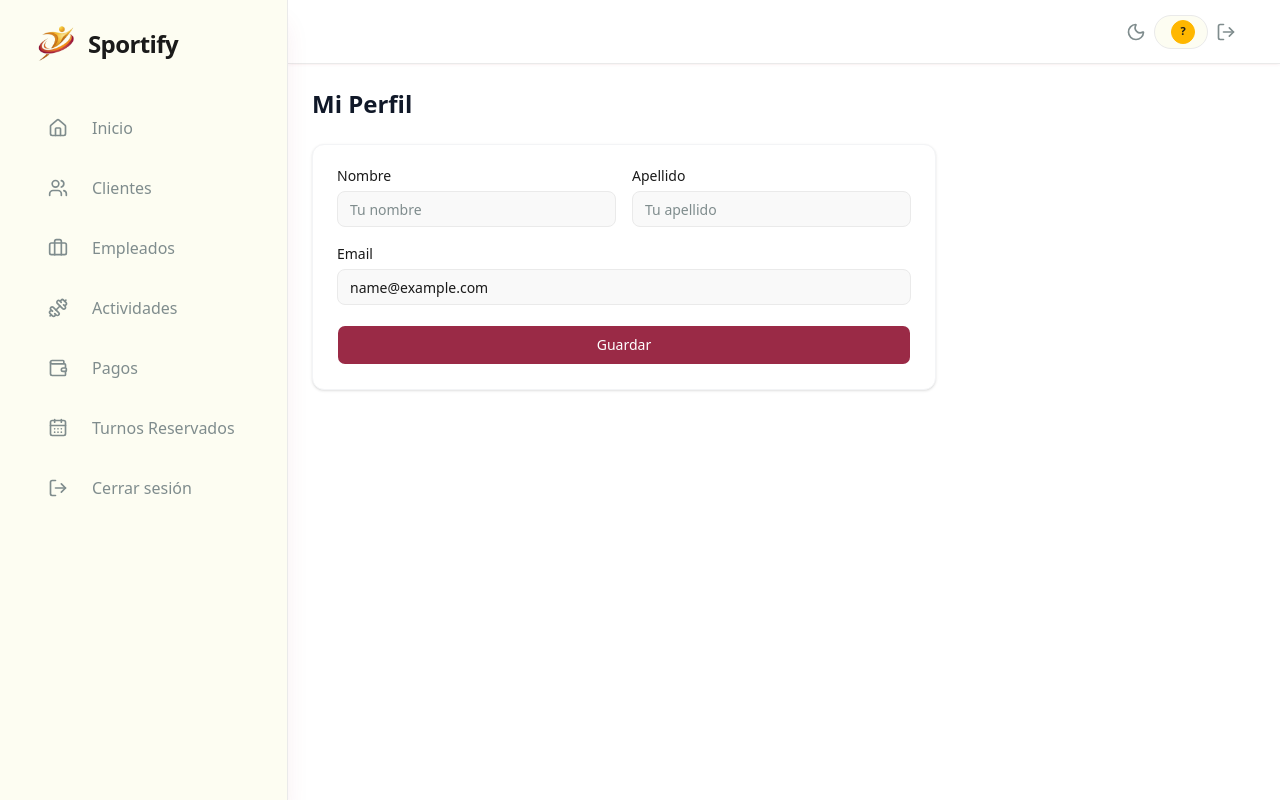
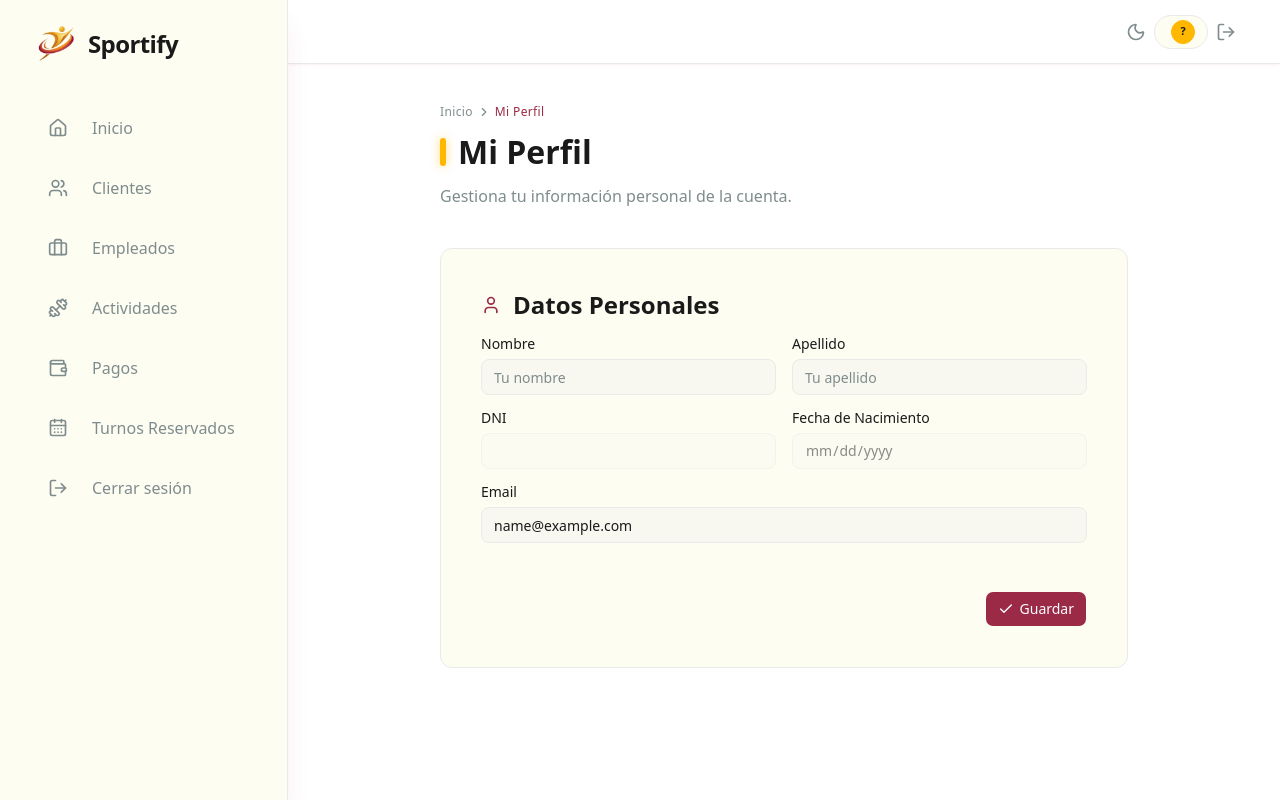
Before and after one commit to gregfc95/sportcenter-app, a React (Vite) app in the folder frontend/: page /dashboard/client/perfil in a window 1280 px wide. Built offline with nearby package versions, Linux system fonts and the light colour scheme; sample sign-in values are in the browser's storage.

Commit message:
Expose fecha de nacimiento on profile

```diff
--- a/frontend/src/pages/ProfilePage.jsx
+++ b/frontend/src/pages/ProfilePage.jsx
@@ -1,72 +1,120 @@
 import { useState } from "react";
-import { useOutletContext } from "react-router-dom";
+import { Link, useOutletContext } from "react-router-dom";
+import { Check, ChevronRight, User } from "lucide-react";
+import { toast } from "sonner";
+
 import { usePageTitle } from "@/lib/usePageTitle";
+import { isValidEmail } from "@/lib/validators";
 import { Input } from "@/components/ui/input";
 import { Label } from "@/components/ui/label";
 import { Button } from "@/components/ui/button";
+import { PageHeading } from "@/components/ui/page-heading";
 
 export default function ProfilePage() {
   usePageTitle("Mi Perfil");
-  const { user } = useOutletContext();
+  const { user, updateUser } = useOutletContext();
 
   const [form, setForm] = useState({
     first_name: user.first_name || "",
     last_name: user.last_name || "",
     email: user.email || "",
   });
-  const [error, setError] = useState(null);
-  const [success, setSuccess] = useState(false);
+  const [errors, setErrors] = useState({});
+  const [formError, setFormError] = useState(null);
+  const [submitting, setSubmitting] = useState(false);
 
   const handleChange = (e) => {
     const { name, value } = e.target;
     setForm((prev) => ({ ...prev, [name]: value }));
+    setErrors((prev) => ({ ...prev, [name]: undefined }));
   };
 
   const handleSubmit = async (e) => {
     e.preventDefault();
-    setError(null);
-    setSuccess(false);
+    setFormError(null);
 
-    if (!form.first_name || !form.last_name || !form.email) {
-      setError("Campos requeridos faltantes");
+    const newErrors = {};
+    ["first_name", "last_name", "email"].forEach((f) => {
+      if (!form[f]) newErrors[f] = "Campo requerido faltante";
+    });
+    if (form.email && !isValidEmail(form.email)) {
+      newErrors.email = "El email ingresado no es valido";
+    }
+    if (Object.keys(newErrors).length) {
+      setErrors(newErrors);
       return;
     }
 
+    setSubmitting(true);
     try {
-      const res = await fetch(`/api/users/profile/${user.id}`, {
+      const res = await fetch(`/api/users/me`, {
         method: "PUT",
-        headers: { "Content-Type": "application/json" },
+        headers: {
+          "Content-Type": "application/json",
+          "X-User-ID": String(user.id),
+        },
         body: JSON.stringify(form),
       });
       const data = await res.json();
       if (!res.ok) {
-        setError(data.error || "Error al guardar los cambios.");
+        setFormError(data.error || "Error al guardar los cambios.");
         return;
       }
-      localStorage.setItem("user", JSON.stringify({ ...user, ...data }));
-      setSuccess(true);
+      updateUser(data);
+      toast.success("Cambios guardados");
     } catch {
-      setError("Error de conexión con el servidor.");
+      setFormError("Error de conexión con el servidor.");
+    } finally {
+      setSubmitting(false);
     }
   };
 
   return (
-    <div className="px-6 mt-6 w-full max-w-2xl">
-      <h2 className="text-2xl font-bold text-gray-900 mb-6">Mi Perfil</h2>
+    <div className="flex flex-col gap-lg px-margin-mobile md:px-lg mt-md md:mt-lg max-w-3xl mx-auto w-full">
+      <header className="flex flex-col gap-sm">
+        <nav
+          aria-label="Migas de pan"
+          className="flex items-center gap-1 text-label-sm text-on-surface-variant"
+        >
+          <Link to="/dashboard" className="hover:text-primary transition-colors">
+            Inicio
+          </Link>
+          <ChevronRight className="size-3.5" aria-hidden="true" />
+          <span className="text-primary">Mi Perfil</span>
+        </nav>
+        <PageHeading>Mi Perfil</PageHeading>
+        <p className="text-body-md text-on-surface-variant">
+          Gestiona tu información personal de la cuenta.
+        </p>
+      </header>
 
-      <div className="bg-white rounded-xl border border-gray-100 shadow-sm p-6">
-        <form className="flex flex-col gap-5" onSubmit={handleSubmit}>
-          <div className="grid grid-cols-2 gap-4">
+      <form
+        className="flex flex-col gap-lg bg-surface-container border border-outline-variant rounded-xl p-lg"
+        onSubmit={handleSubmit}
+        noValidate
+      >
+        <div className="flex flex-col gap-4">
+          <h3 className="flex items-center gap-sm text-headline-md text-on-surface">
+            <User className="size-5 text-primary" aria-hidden="true" />
+            Datos Personales
+          </h3>
+
+          <div className="grid grid-cols-1 sm:grid-cols-2 gap-4">
             <div className="flex flex-col gap-2">
               <Label htmlFor="first_name">Nombre</Label>
               <Input
                 id="first_name"
                 name="first_name"
                 type="text"
+                maxLength={100}
                 placeholder="Tu nombre"
                 value={form.first_name}
                 onChange={handleChange}
+                aria-invalid={!!errors.first_name}
               />
+              {errors.first_name && (
+                <p className="text-xs text-destructive">{errors.first_name}</p>
+              )}
             </div>
             <div className="flex flex-col gap-2">
               <Label htmlFor="last_name">Apellido</Label>
@@ -74,9 +122,32 @@ export default function ProfilePage() {
                 id="last_name"
                 name="last_name"
                 type="text"
+                maxLength={100}
                 placeholder="Tu apellido"
                 value={form.last_name}
                 onChange={handleChange}
+                aria-invalid={!!errors.last_name}
+              />
+              {errors.last_name && (
+                <p className="text-xs text-destructive">{errors.last_name}</p>
+              )}
+            </div>
+          </div>
+
+          <div className="grid grid-cols-1 sm:grid-cols-2 gap-4">
+            <div className="flex flex-col gap-2">
+              <Label htmlFor="dni">DNI</Label>
+              <Input id="dni" name="dni" type="text" value={user.dni || ""} readOnly disabled />
+            </div>
+            <div className="flex flex-col gap-2">
+              <Label htmlFor="birth_date">Fecha de Nacimiento</Label>
+              <Input
+                id="birth_date"
+                name="birth_date"
+                type="date"
+                value={user.birth_date || ""}
+                readOnly
+                disabled
               />
             </div>
           </div>
@@ -87,29 +158,32 @@ export default function ProfilePage() {
               id="email"
               name="email"
               type="email"
+              maxLength={255}
               placeholder="correo@ejemplo.com"
               value={form.email}
               onChange={handleChange}
+              aria-invalid={!!errors.email}
             />
+            {errors.email && <p className="text-xs text-destructive">{errors.email}</p>}
           </div>
+        </div>
 
-          {error && (
-            <div className="rounded-lg bg-red-50 p-3 text-sm text-red-600">{error}</div>
-          )}
+        {formError && (
+          <p
+            role="alert"
+            className="rounded-lg border border-destructive/20 bg-destructive/10 p-3 text-sm text-destructive"
+          >
+            {formError}
+          </p>
+        )}
 
-          {success && (
-            <div className="rounded-lg bg-green-50 p-3 text-sm text-green-600">Cambios guardados</div>
-          )}
-
-          <Button
-            type="submit"
-            size="lg"
-            className="w-full bg-primary text-primary-foreground hover:bg-primary/90"
-          >
+        <div className="flex justify-end pt-2">
+          <Button type="submit" disabled={submitting}>
+            <Check className="size-4" />
             Guardar
           </Button>
-        </form>
-      </div>
+        </div>
+      </form>
     </div>
   );
 }
```
Also changed, not shown: 1 other file (tests, documents, lock files or other folders).
